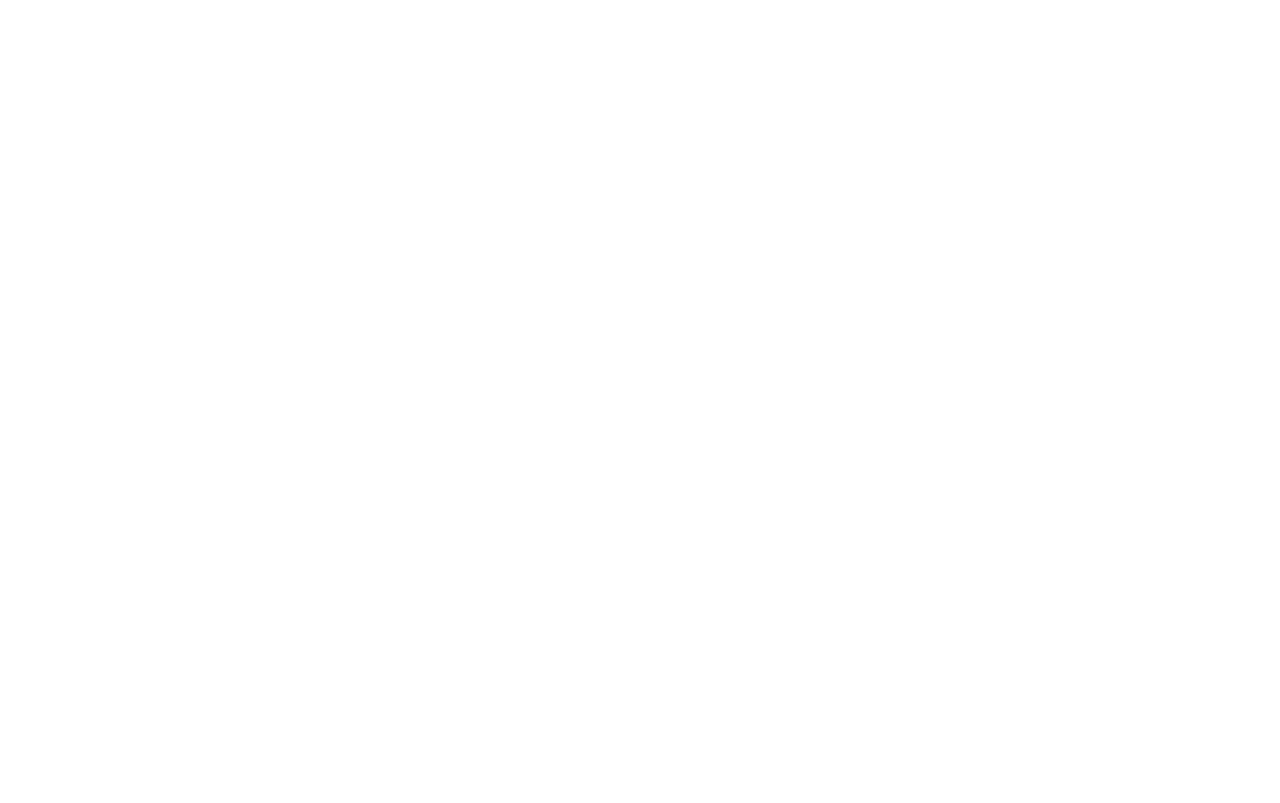
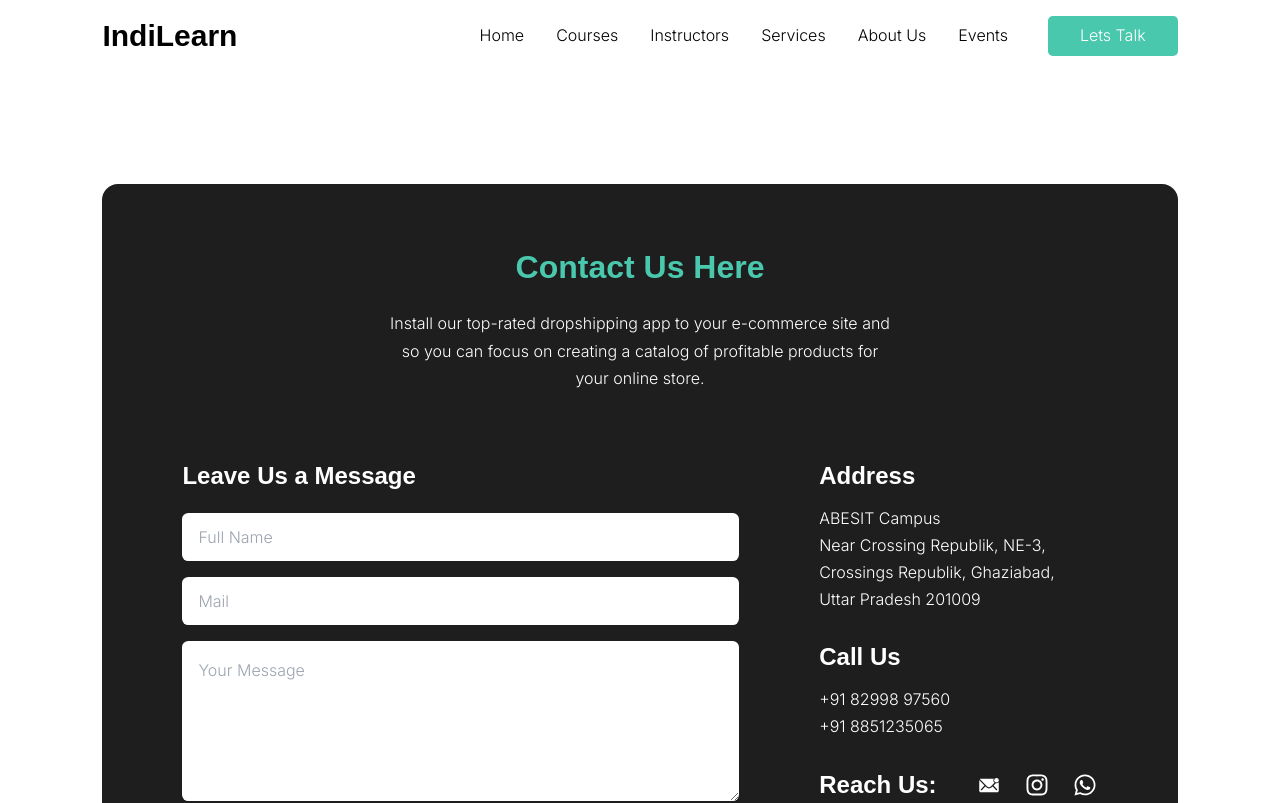
Before and after one commit to Ayuxh-Pratap/indilearn, a Next.js app: page /contact in a window 1280 px wide. Shown: the top 803 px of the page. Built offline with nearby package versions, Linux system fonts and the light colour scheme.

Commit message:
contact fn layout

```diff
--- a/app/contact/page.js
+++ b/app/contact/page.js
@@ -1,6 +1,13 @@
+import ContactForm from "@/components/ContactForm"
+import Footer from "@/components/Footer"
+import Navbar from "@/components/Navbar"
+
 const page = () => {
   return (
-    <main className='bg-white h-[7000px]'>
+    <main className='bg-white'>
+        <Navbar />
+        <ContactForm />
+        <Footer />
     </main>
   )
 }
--- a/app/globals.css
+++ b/app/globals.css
@@ -75,6 +75,11 @@
   background: var(--color-gray-100);
 }
 
+input , textarea {
+  padding: 1rem;
+  height: 3rem;
+  border-radius: 0.4rem;
+}
 
 
 h1,
--- /dev/null
+++ b/components/ContactForm.jsx
@@ -0,0 +1,47 @@
+import React from 'react'
+import { IoIosMailUnread } from "react-icons/io";
+import { FaWhatsapp } from "react-icons/fa";
+import { FaInstagram } from "react-icons/fa";
+
+const ContactForm = () => {
+    return (
+        <section>
+            <div className='container px-20 bg-dark text-white text-center py-14 rounded-[1rem]'>
+                <div className='mb-16'>
+                    <h3 className='mb-4 primary'>Contact Us Here</h3>
+                    <p className='lg:w-[40vw] center'>Install our top-rated dropshipping app to your e-commerce site and so you can focus on creating a catalog of profitable products for your online store.</p>
+                </div>
+
+                <div className='flex gap-20'>
+                    <div className='basis-2/3 flex flex-col gap-4'>
+                        <h4 className='text-left'>Leave Us a Message</h4>
+                        <input type="text" placeholder='Full Name' />
+                        <input type="text" placeholder='Mail' />
+                        <textarea className='h-[10rem]' name="message" id="" cols="30" rows="10" placeholder='Your Message'></textarea>
+                        <button className='btn primary'><a href="/">Submit</a></button>
+                    </div>
+                    <div className='basis-1/3 h-10 text-left'>
+                        <h4 className='mb-2'>Address</h4>
+                        <p className='mb-6'>ABESIT Campus <br />
+                            Near Crossing Republik, NE-3,<br />
+                            Crossings Republik, Ghaziabad,<br />
+                            Uttar Pradesh 201009</p>
+                        <h4 className='mb-2'>Call Us</h4>
+                        <p className='mb-6'>+91 82998 97560 <br />
+                            +91 8851235065</p>
+                        <div className='flex items-center gap-10'>
+                            <h4>Reach Us:</h4>
+                            <div className='flex gap-6'>
+                                <a href='/' className='text-2xl'><IoIosMailUnread /></a>
+                                <a href='/' className='text-2xl'><FaInstagram /></a>
+                                <a href='/' className='text-2xl'><FaWhatsapp /></a>
+                            </div>
+                        </div>
+                    </div>
+                </div>
+            </div>
+        </section>
+    )
+}
+
+export default ContactForm
```
